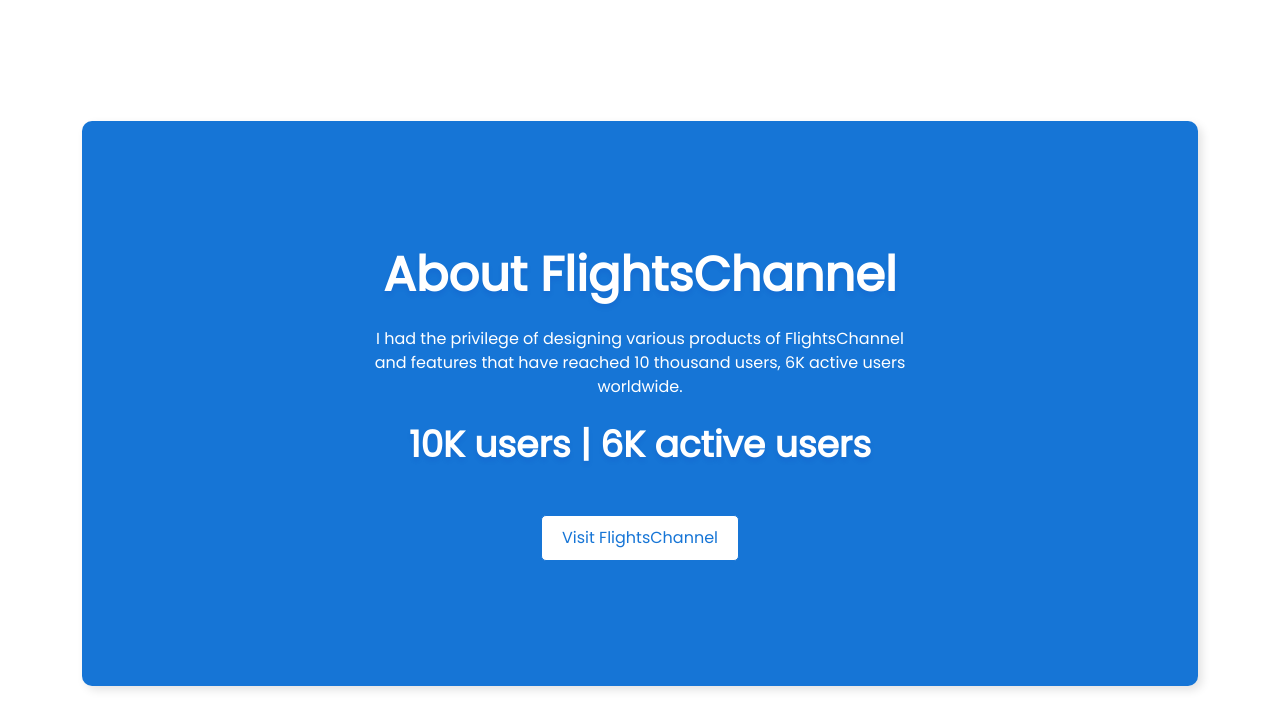
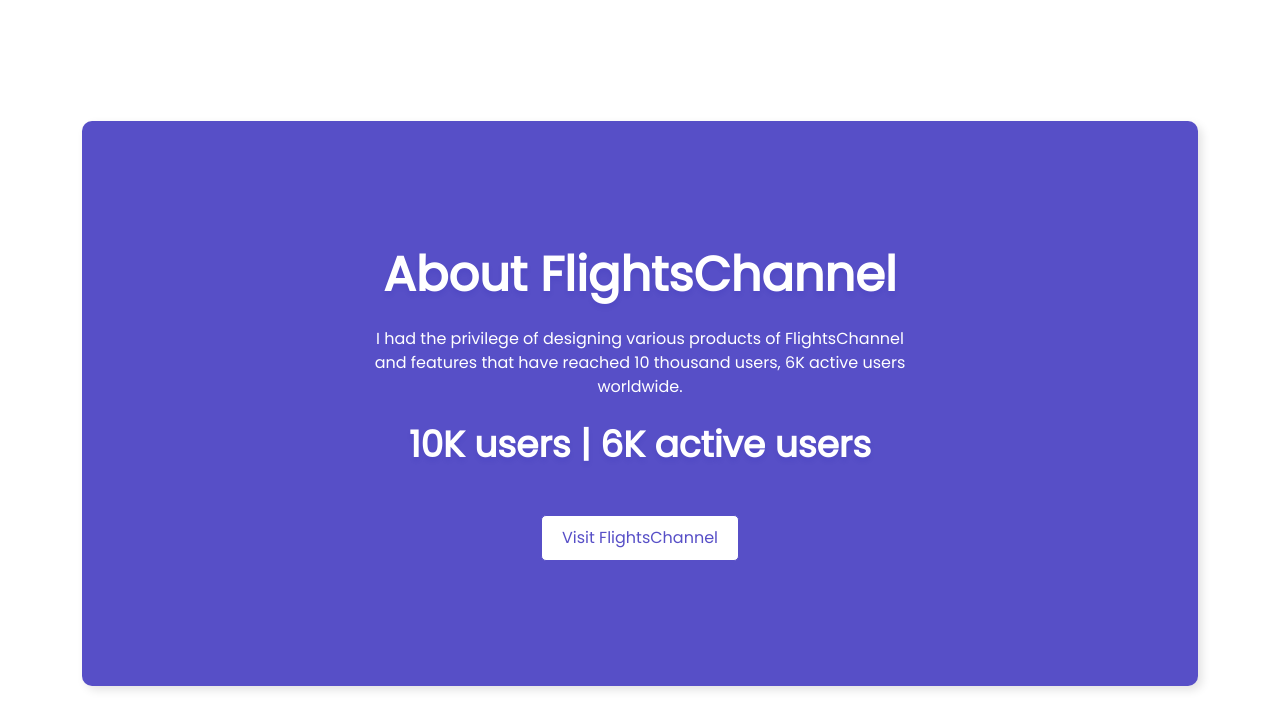
Before and after one commit to dev-vivekkr30/Vivek_Portfolio, a website: page index.html in a window 1280 px wide. Shown: the part 559-1272 px from the top of the page. Drawn offline with nearby package versions, Linux system fonts and the light colour scheme.

Commit message:
removed-form-changed-project-thumbnail

```diff
--- a/css/style.css
+++ b/css/style.css
@@ -2,8 +2,8 @@
 
 /* CSS varible */
 :root{
-    --primary-color : #1675D6;
-    --secondary-color : #1DC1F7;
+    --primary-color : #574fc7;
+    --secondary-color : #c4c0ff;
     --text-color: #1b1b1b;
     --white-color: #ffffff;
     --font-poppins: 'Poppins', sans-serif;
--- a/index.html
+++ b/index.html
@@ -432,7 +432,7 @@
                         </div>
                     </div>
                 </div>
-                <div class="col-md-6">
+                <!-- <div class="col-md-6">
                     <form method="post">
                         <div class="row">
                             <p style="font-size: 14px;">Love to hear from you 😊</p>
@@ -452,7 +452,7 @@
                             </button>
                         </div>
                     </form>
-                </div>
+                </div> -->
             </div>
         </div>
     </div>
```
Also changed, not shown: images/project-thumbnail/project-1.png, images/project-thumbnail/project-2.png, images/project-thumbnail/project-3.png, images/project-thumbnail/project-4.png.
